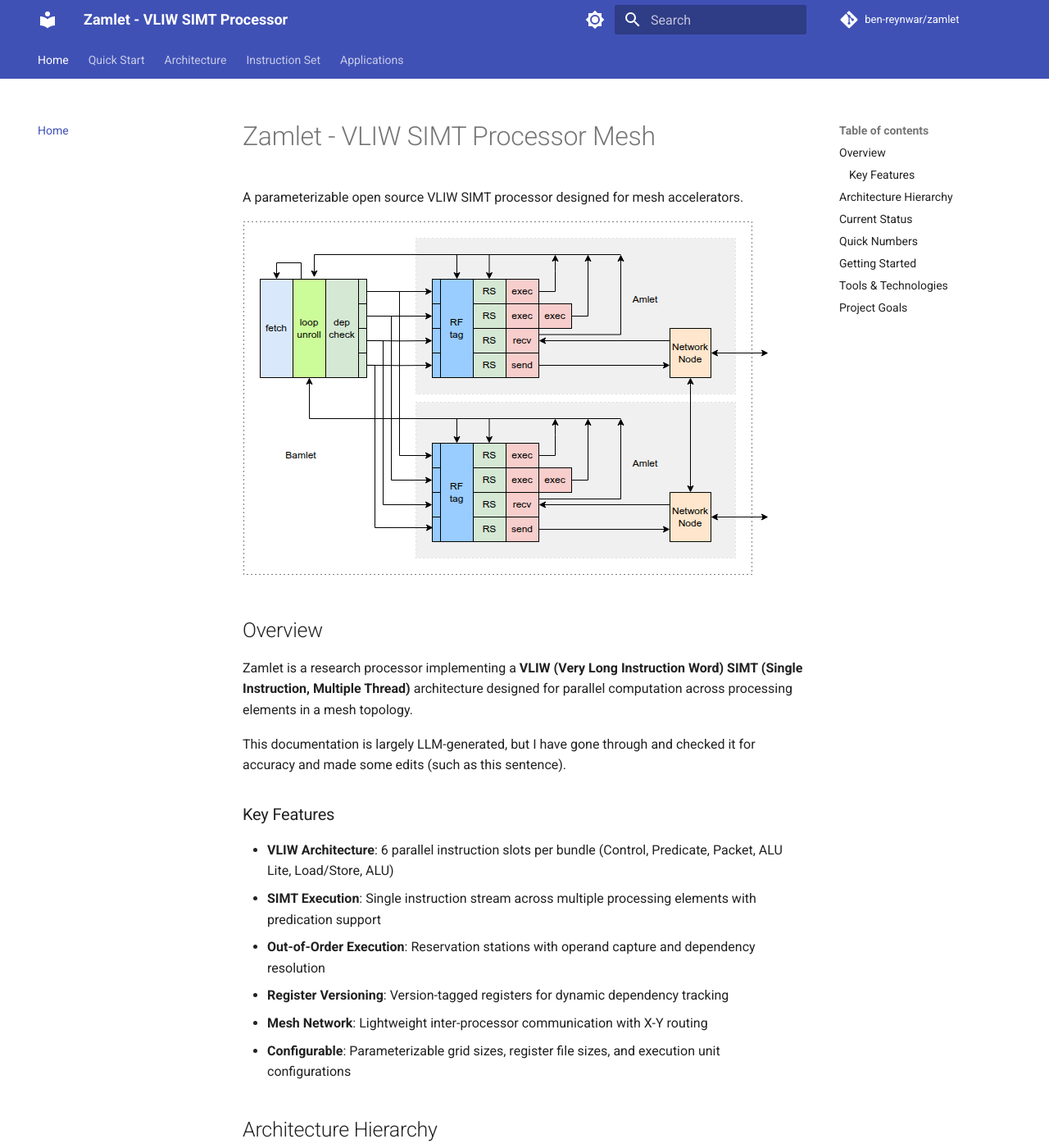
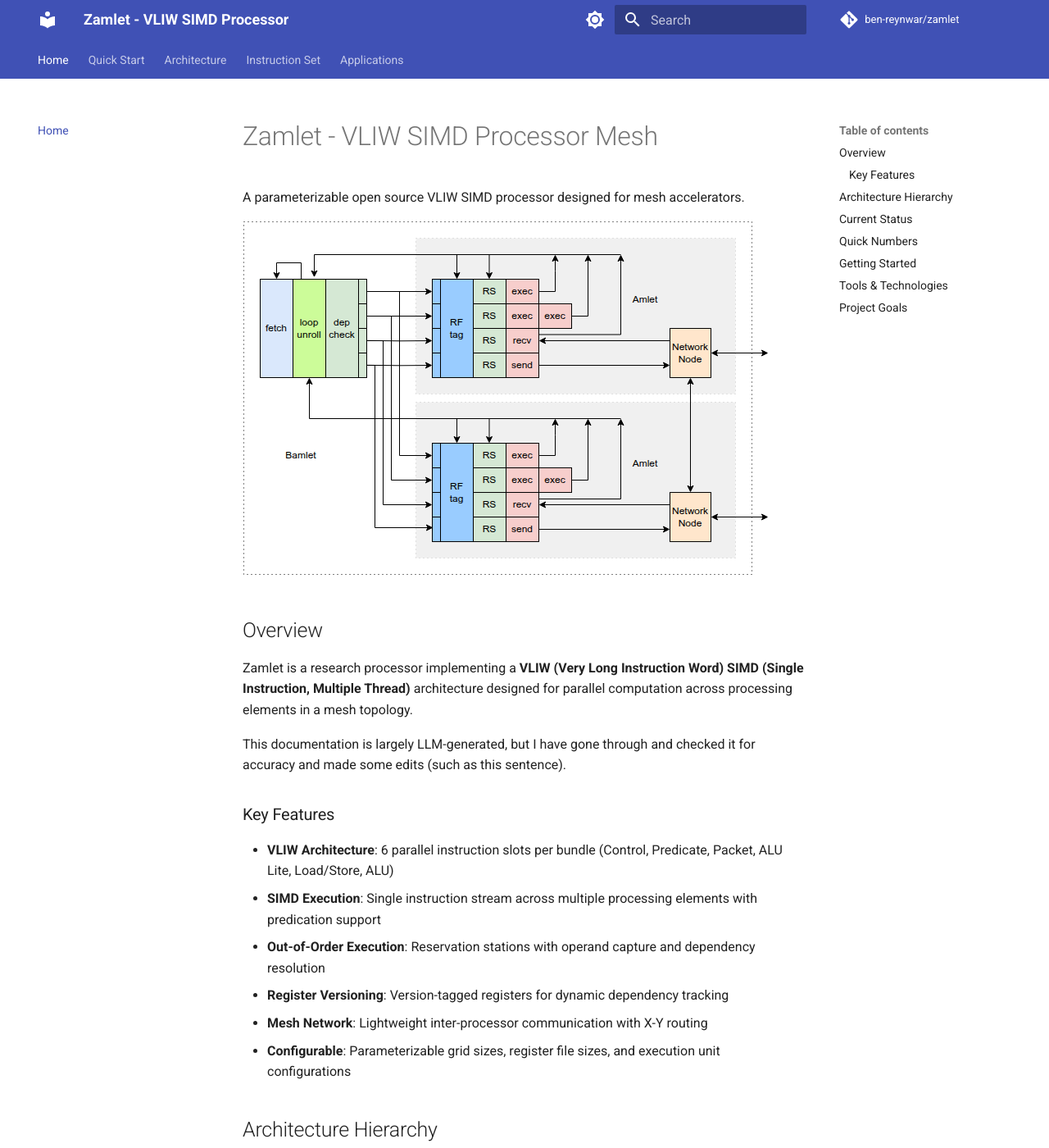
Before and after one commit to benreynwar/zamlet, an MkDocs documentation site: the page built from docs/index.md, in a window 1280 px wide and 1400 px high. Shown: the whole window at 82% size. Built offline with MkDocs 1.6.1 and Material for MkDocs 9.7.7, drawn with Linux system fonts in a browser that asks for light colours; comment, search, counter and statistics services are not loaded; some of the changed text lies outside the part shown.

Commit message:
Switch SIMT for SIMD. Control flow not complex enough to justify SIMT label.

```diff
--- a/docs/index.md
+++ b/docs/index.md
@@ -1,12 +1,12 @@
-# Zamlet - VLIW SIMT Processor Mesh
+# Zamlet - VLIW SIMD Processor Mesh
 
-A parameterizable open source VLIW SIMT processor designed for mesh accelerators.
+A parameterizable open source VLIW SIMD processor designed for mesh accelerators.
 
 ![Bamlet Flow](diagrams/bamlet_flow.png)
 
 ## Overview
 
-Zamlet is a research processor implementing a **VLIW (Very Long Instruction Word) SIMT
+Zamlet is a research processor implementing a **VLIW (Very Long Instruction Word) SIMD
 (Single Instruction, Multiple Thread)** architecture designed for parallel computation across
 processing elements in a mesh topology.
 
@@ -17,7 +17,7 @@ accuracy and made some edits (such as this sentence).
 
 - **VLIW Architecture**: 6 parallel instruction slots per bundle (Control, Predicate, Packet,
   ALU Lite, Load/Store, ALU)
-- **SIMT Execution**: Single instruction stream across multiple processing elements with
+- **SIMD Execution**: Single instruction stream across multiple processing elements with
   predication support
 - **Out-of-Order Execution**: Reservation stations with operand capture and dependency
   resolution
@@ -28,7 +28,7 @@ accuracy and made some edits (such as this sentence).
 
 ## Architecture Hierarchy
 
-**Damlet** (Future) → **Camlet** (Future) → **Bamlet** (VLIW SIMT Processor) → **Amlet** (Processing Element)
+**Damlet** (Future) → **Camlet** (Future) → **Bamlet** (VLIW SIMD Processor) → **Amlet** (Processing Element)
 
 - **Damlet**: Planned multi-core RISC-V system integrated with Bamlet mesh
 - **Camlet**: Planned RISC-V core with a Bamlet mesh for acceleration
--- a/mkdocs.yml
+++ b/mkdocs.yml
@@ -1,5 +1,5 @@
-site_name: Zamlet - VLIW SIMT Processor
-site_description: A parameterizable open source VLIW SIMT processor designed for mesh accelerators
+site_name: Zamlet - VLIW SIMD Processor
+site_description: A parameterizable open source VLIW SIMD processor designed for mesh accelerators
 site_url: https://github.com/ben-reynwar/zamlet
 
 repo_name: ben-reynwar/zamlet
```
Also changed, not shown: README.md (+2 -2 lines), docs/architecture.md (+6 -6 lines), docs/instruction-set.md (+2 -2 lines).
